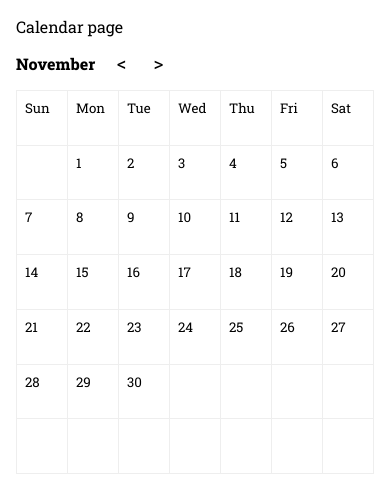
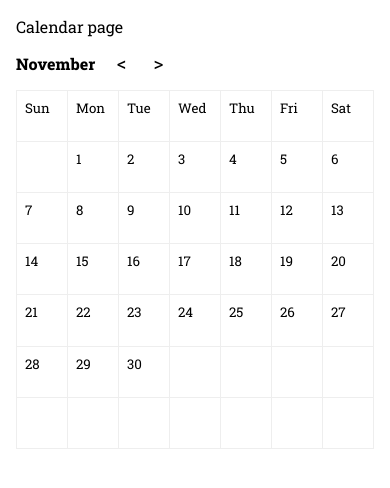
Before and after one commit to AndrewBrough/habits-for-humanity, a React (Create React App) app: page / in a window 390 px wide. Shown: the top 488 px of the page. Built offline with nearby package versions, Linux system fonts and the light colour scheme.

Commit message:
added some responsiveness

```diff
--- a/src/components/Calendar/Calendar.tsx
+++ b/src/components/Calendar/Calendar.tsx
@@ -7,6 +7,10 @@ import { ExpandedDate } from "../ExpandedDate/ExpandedDate";
 import { CalendarDays } from "./CalendarDays";
 import { CalendarTitle } from "./CalendarTitle";
 import { CalendarProvider } from "./useCalendarContext";
+
+const calendarWrapper = css`
+  max-width: 50rem;
+`;
 
 const calendar = css`
   width: 100%;
@@ -22,9 +26,11 @@ const calendar = css`
 export const Calendar: FC = (props) => {
   return (
     <CalendarProvider>
-      <CalendarTitle />
-      <section css={calendar} {...props}>
-        <CalendarDays />
+      <section css={calendarWrapper}>
+        <CalendarTitle />
+        <div css={calendar} {...props}>
+          <CalendarDays />
+        </div>
       </section>
       <ExpandedDate />
     </CalendarProvider>
--- a/src/components/Calendar/CalendarDay.tsx
+++ b/src/components/Calendar/CalendarDay.tsx
@@ -8,13 +8,15 @@ import { useCalendarContext } from "./useCalendarContext";
 const calendarDay = css`
   ${resets.button.unstyled};
 
-  height: calc(100vw / 7 - 0.125rem);
+  height: calc(100vw / 7 - 0.35rem);
+  max-height: calc(50rem / 7 - 0.35rem);
   background: white;
   padding: 0.5rem;
   transform: scale(1) !important;
 `;
 
 const expandableDay = css`
+  cursor: pointer;
   &:hover,
   &:focus {
     ${shadows.paperShadow};
--- a/src/styles/resets.tsx
+++ b/src/styles/resets.tsx
@@ -1,5 +1,4 @@
 import { css } from "@emotion/react";
-import { borders } from "./borders";
 
 export const resets = {
   button: {
--- /dev/null
+++ b/src/variables/dimensions.tsx
@@ -0,0 +1,4 @@
+export const screen = {
+  desktop: 1200,
+  tablet: 768,
+};
```
Also changed, not shown: src/variables/colors.tsx (renamed from src/variables/colors.ts).
